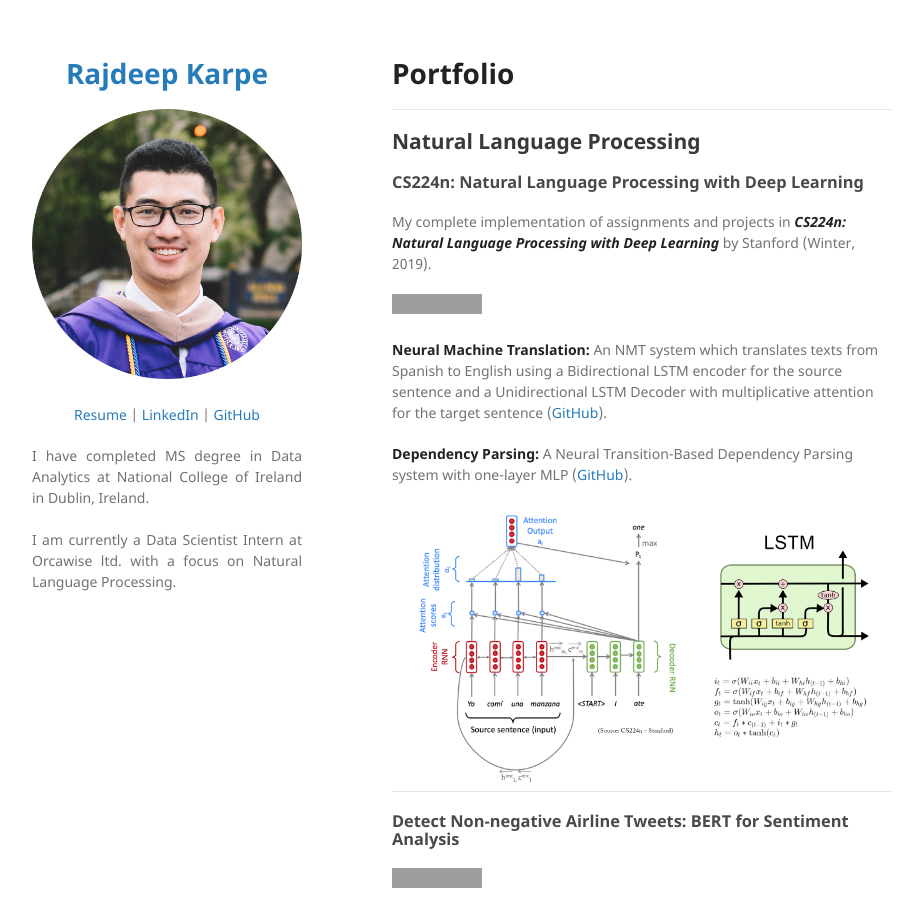
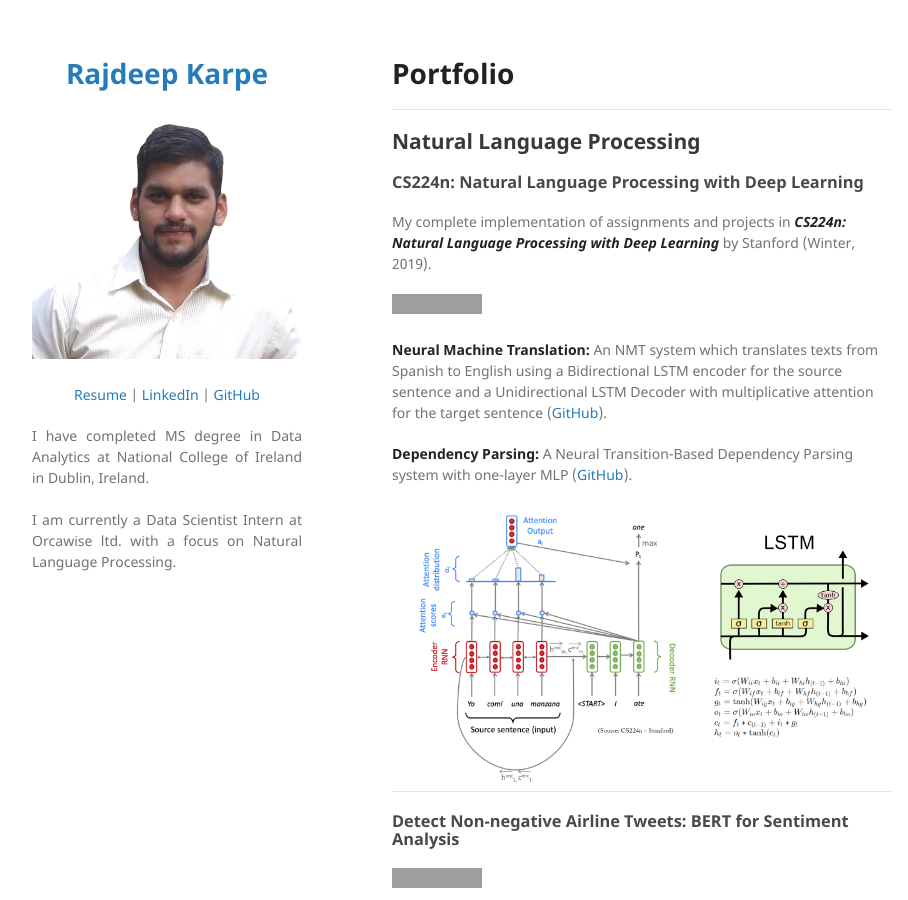
Before and after one commit to RajdeepKarpe22/RajdeepKarpe22.github.io, a Jekyll site: the page built from index.md, in a window 1280 px wide and 900 px high. Shown: the whole window, without its empty margins (178-1086 px from the left). Built offline with Jekyll 4.4.1, drawn with Linux system fonts in a browser that asks for light colours; our own code applies the rules of GitHub Pages for plain Markdown files; grey boxes are pictures that could not be loaded.

Commit message:
Update _config.yml

```diff
--- a/_config.yml
+++ b/_config.yml
@@ -1,6 +1,6 @@
 title: <p align="center"> Rajdeep Karpe </p>
 
-logo: "/images/picture.png?raw=true"
+logo: "/images/LinkedIn1.png?raw=true"
 
 description:
   <p align="center">
@@ -17,4 +17,4 @@ description:
   </p>
 
 theme: jekyll-theme-minimal
-google_analytics: UA-145578661-1 # Google Analytics tracking ID
+google_analytics: UA-202576275-1 # Google Analytics tracking ID
```
